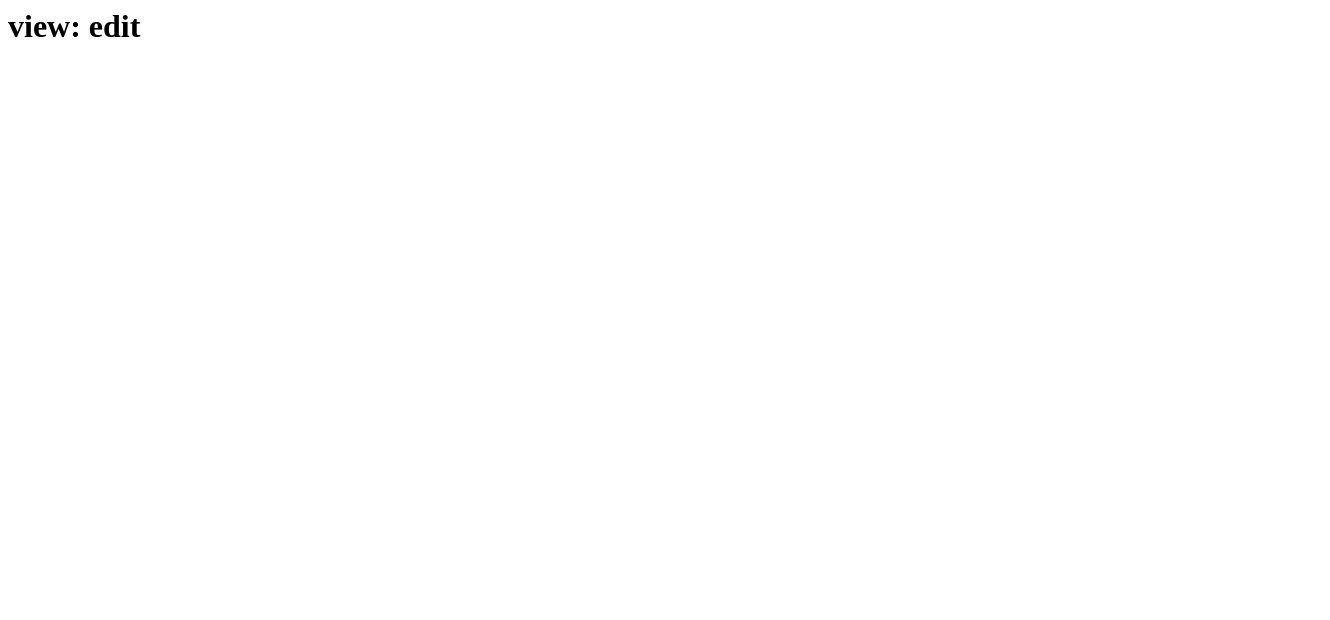
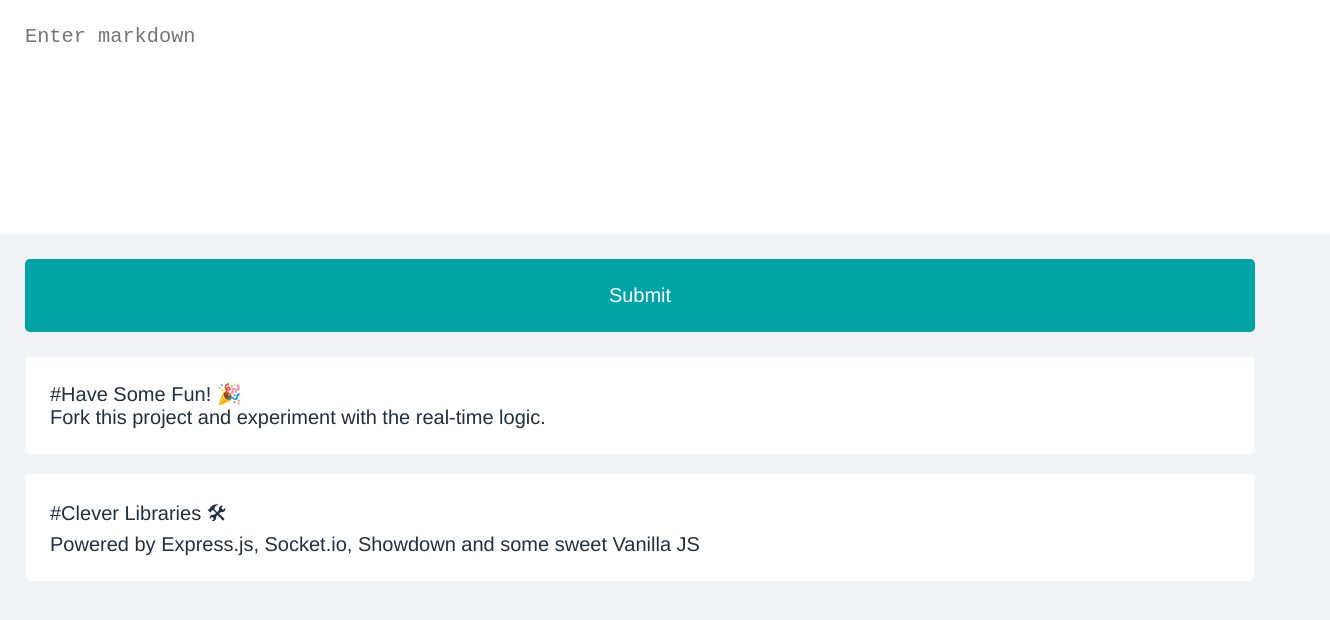
Before and after one commit to darkclassiccarlos/Framework_Filosofia_Informatica, a plain HTML site: page views/edit.html in a window 1280 px wide. Shown: the whole page, 1330 px wide, since content can reach past the window. Drawn offline with Linux system fonts and the light colour scheme.

Commit message:
actualizar

```diff
--- a/views/edit.html
+++ b/views/edit.html
@@ -1 +1,110 @@
-<h1>view: edit</h1>
+<!DOCTYPE html>
+<html>
+
+<head>
+    <title>Real-time Slides Tutorial | Edit</title>
+    <style type="text/css">
+        body {
+            background-color: #f1f2f6;
+            color: #222f3e;
+            font-family: 'Helvetica', 'Arial', sans-serif;
+            font-size: 1.25em;
+            width: 100%;
+            margin: 0;
+        }
+
+        *:focus {
+            outline: none;
+        }
+
+        textarea {
+            width: 100%;
+            border: none;
+            margin-bottom: 20px;
+            resize: none;
+            padding: 25px;
+            font-size: 1.25em;
+        }
+
+        #submit-button,
+        #deck p {
+            cursor: pointer;
+        }
+
+        #submit-button:active,
+        #deck p:active {
+            opacity: 0.5;
+        }
+
+        #submit-button {
+            padding: 25px;
+            text-align: center;
+            margin: 0px 25px 25px 25px;
+            border-radius: 5px;
+            background-color: #01a3a4;
+            color: white;
+        }
+
+        #deck {
+            padding: 0px 25px 0px 25px;
+        }
+
+        #deck p {
+            background-color: white;
+            padding: 25px;
+            border-radius: 5px;
+            margin-top: 0px;
+        }
+    </style>
+</head>
+
+<body>
+    <textarea rows="8" placeholder="Enter markdown"></textarea>
+    <div id="submit-button" onclick="handleSubmit()">Submit</div>
+    <div id="deck"></div>
+    <script type="text/javascript">
+        const textarea = document.querySelector("textarea");
+        const deck = document.querySelector("#deck");
+        const slides = [
+            '#Have Some Fun! 🎉\nFork this project and experiment with the real-time logic.',
+            '#Clever Libraries 🛠\nPowered by Express.js, Socket.io, Showdown and some sweet Vanilla JS',
+        ];
+
+        function sendUpdateSlideRequest(markdown) {
+            const {
+                protocol
+            } = window.location;
+            const url = `${protocol}/api/updateSlide?markdown=${encodeURIComponent(markdown)}`;
+            const xhttp = new XMLHttpRequest();
+            xhttp.open("GET", url, true);
+            xhttp.send();
+        }
+
+        function updateDeck() {
+            deck.innerHTML = "";
+            slides.forEach((markdown) => {
+                const slideNode = document.createElement("p");
+                slideNode.innerText = markdown;
+                slideNode.onclick = () => {
+                    sendUpdateSlideRequest(markdown);
+                }
+                deck.appendChild(slideNode);
+            })
+        }
+
+        function handleSubmit() {
+            if (textarea.value.length > 0) {
+                slides.unshift(textarea.value);
+                updateDeck();
+                sendUpdateSlideRequest(textarea.value);
+            }
+            textarea.value = "";
+        }
+
+        (() => {
+            updateDeck();
+        })();
+    </script>
+</body>
+
+</html>
```
Also changed, not shown: server.js (+21 -1 lines), views/show.html (+37 -4 lines).
